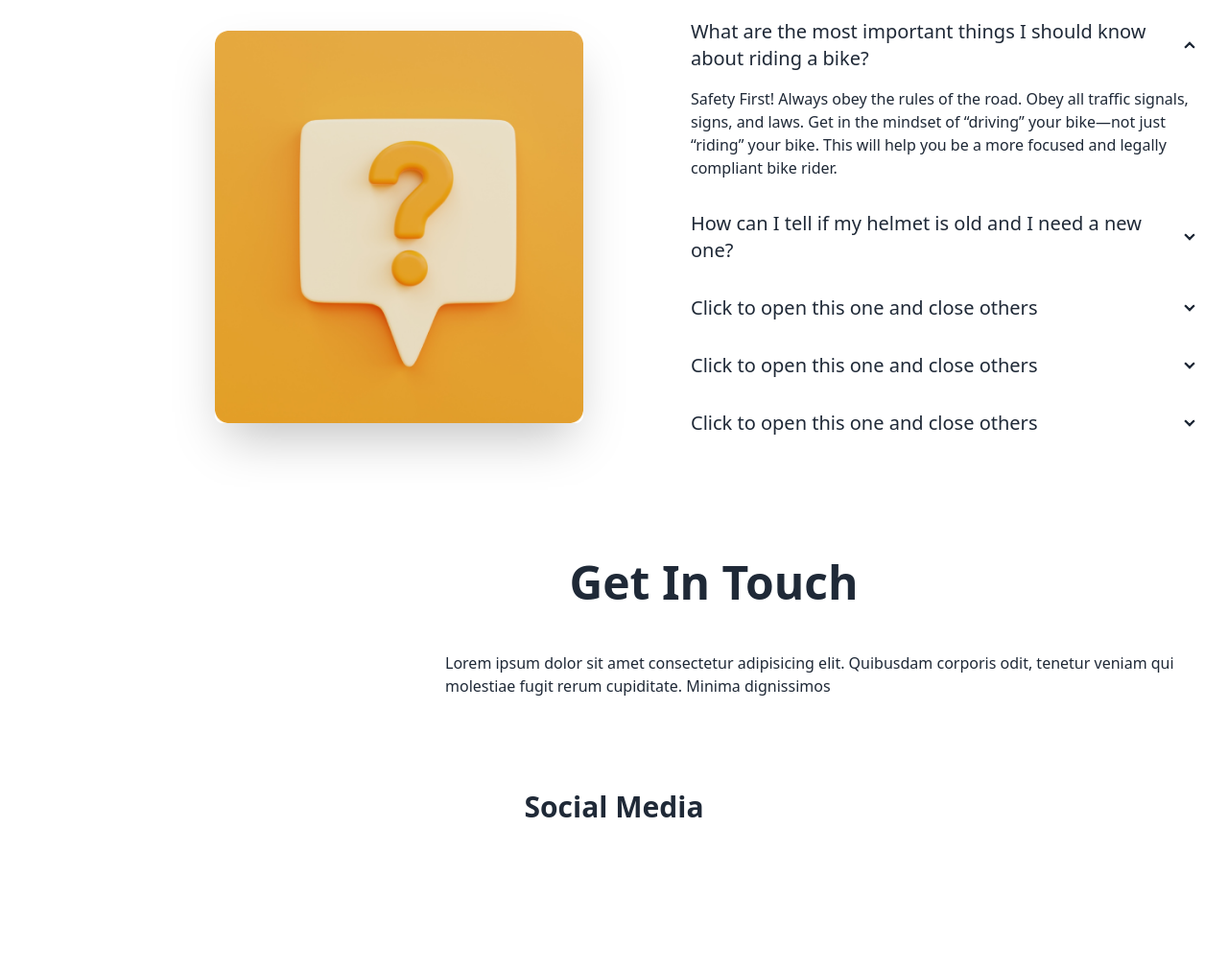
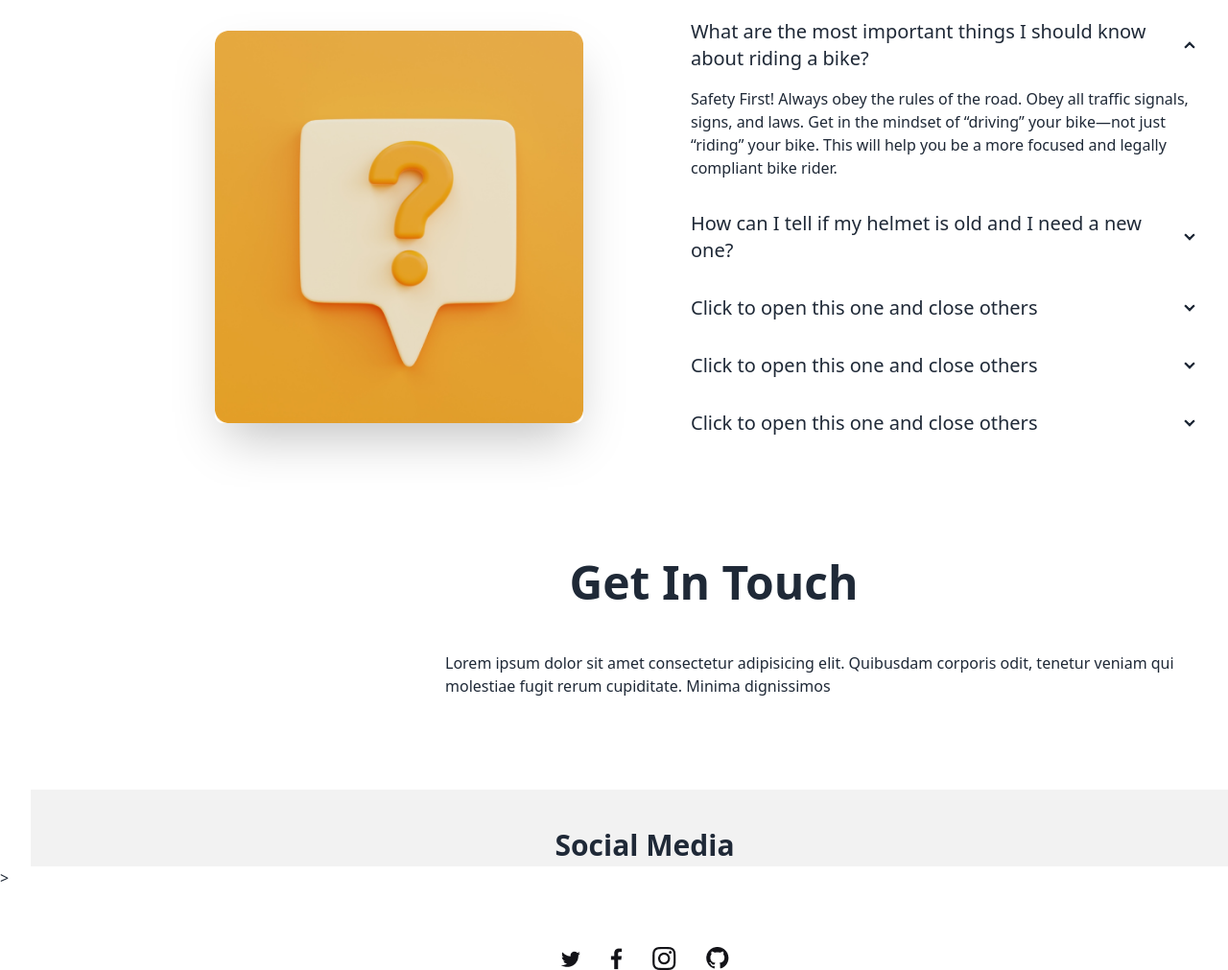
Before and after one commit to soheba/third-assignment, a plain HTML site: page index.html in a window 1280 px wide. Shown: the part 3805-4816 px from the top of the page at 96% size. Before the commit the page ends 4712 px from the top, so only its background shows below. Drawn offline with nearby package versions, Linux system fonts and the light colour scheme.

Commit message:
social media added

```diff
--- a/index.html
+++ b/index.html
@@ -372,7 +372,7 @@
       </section>
       <section class="ml-52">
         <section class="my-24">
-          <h3 class="text-5xl mb-12 font-semibold text-center">
+          <h3 class="text-5xl mb-12 font-semibold text-center content-center">
             Get In <span class="text-bike-primary">Touch</span>
           </h3>
           <div class="test-center justify-center ml-64">
@@ -385,17 +385,19 @@
       <section>
         <!-- please addd the section -->
       </section>
-      <section>
-        <h5 class="text-3xl mb-12 font-bold text-center ">
-          Social Media</span>
+      <section class="footer footer-center p-10 bg-base-200 h-6 ml-8">
+        <h5 class="text-3xl mb-12 font-bold text-center items-center">
+          Social Media
         </h5>
+
+        <img class="content-center" src="images/Social.png" alt="" />
       </section>
     </main>
-    <footer></footer>
+
+    <footer <!-- -->></footer>
   </body>
-
+  <!-- tailwind -->
   <script src="https://cdn.tailwindcss.com"></script>
-
   <!-- font awesome -->
   <script
     src="https://kit.fontawesome.com/d7b7563d24.js"
```
Also changed, not shown: images/Social.png (added).
